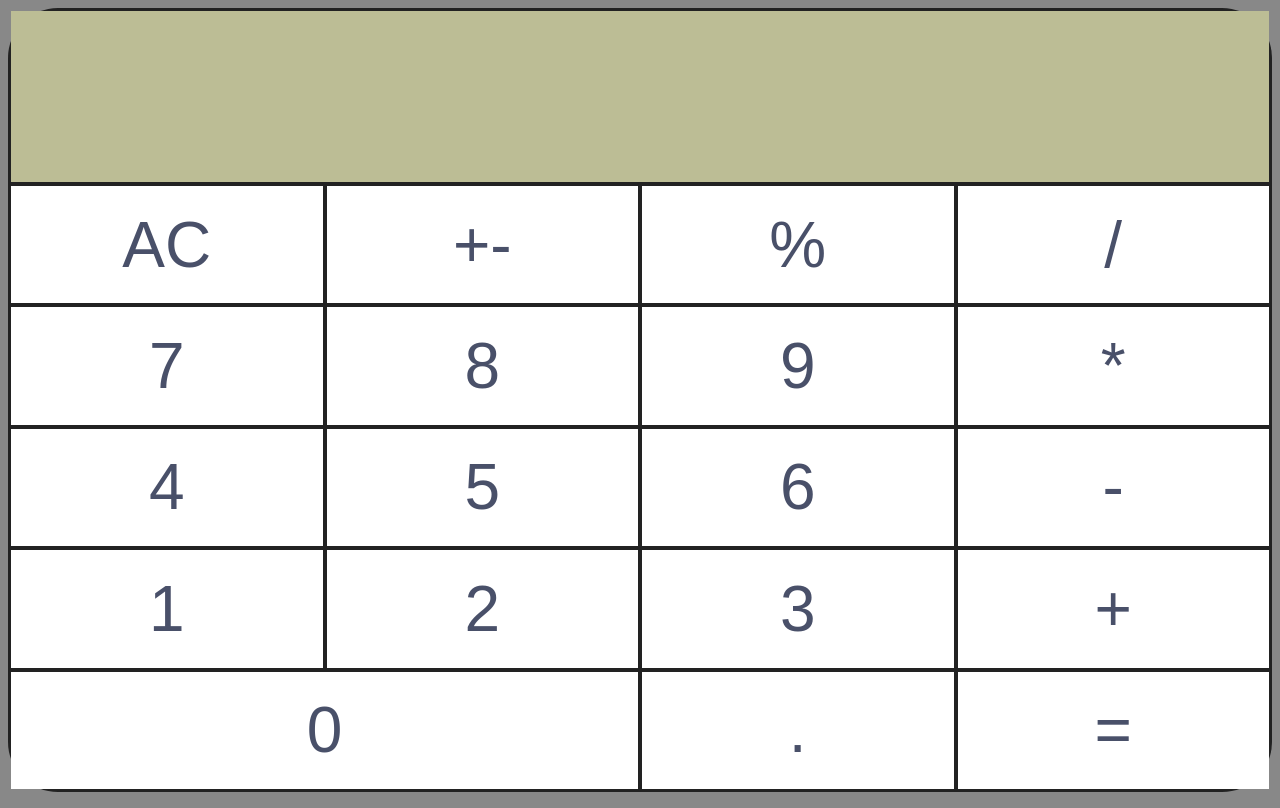
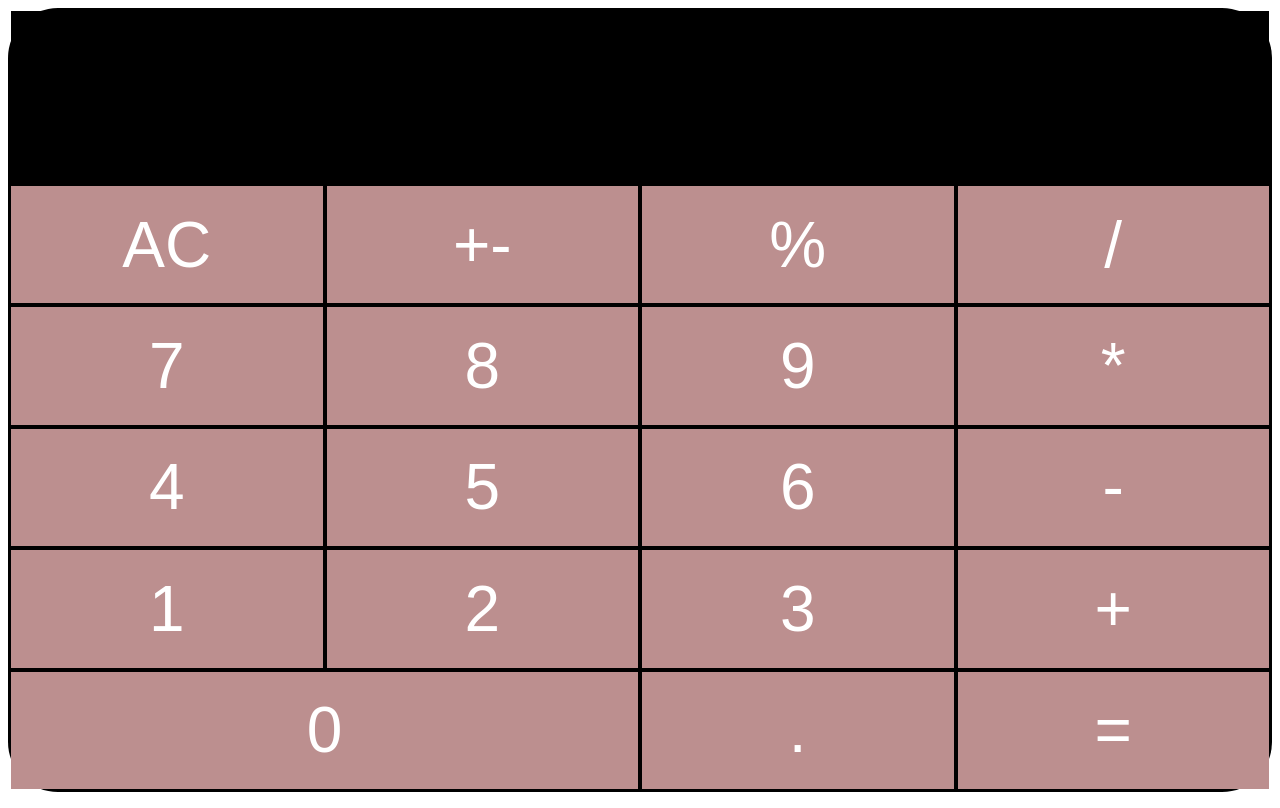
Before and after one commit to StellarHorizon/ios-pwa-calculator, a plain HTML site: page index.html in a window 1280 px wide. Drawn offline with Linux system fonts and the light colour scheme.

Commit message:
Color Update
Change to color scheme

```diff
--- a/main.css
+++ b/main.css
@@ -1,10 +1,10 @@
 body {
-    background-color: #888;
+    background-color: #black;
   }
 
   table {
     margin: auto;
-    background-color: #222;
+    background-color: black;
     width: 100%;
     height: 100%;
     table-layout: fixed;
@@ -24,8 +24,8 @@ body {
     /* left: 5px;
     top: 5px; */
     border: 0;
-    color: #495069;
-    background-color: #fff;
+    color: white;
+    background-color: rosybrown;
     width: 100%;
     height: 100%;
     float: left;
@@ -40,16 +40,16 @@ body {
     font-size: auto;
     text-align: right;
     font-size-adjust: 0.78;
-    background-color: #bcbd95;
+    background-color: black;
     float: left;
   }
 
   .input_operator {
-    background-color: #cee9ea;
+    background-color: darkgray;
     position: relative;
   }
 
   .input_number {
-    background-color: #fff;
+    background-color: orange;
     position: relative;
   }
```
